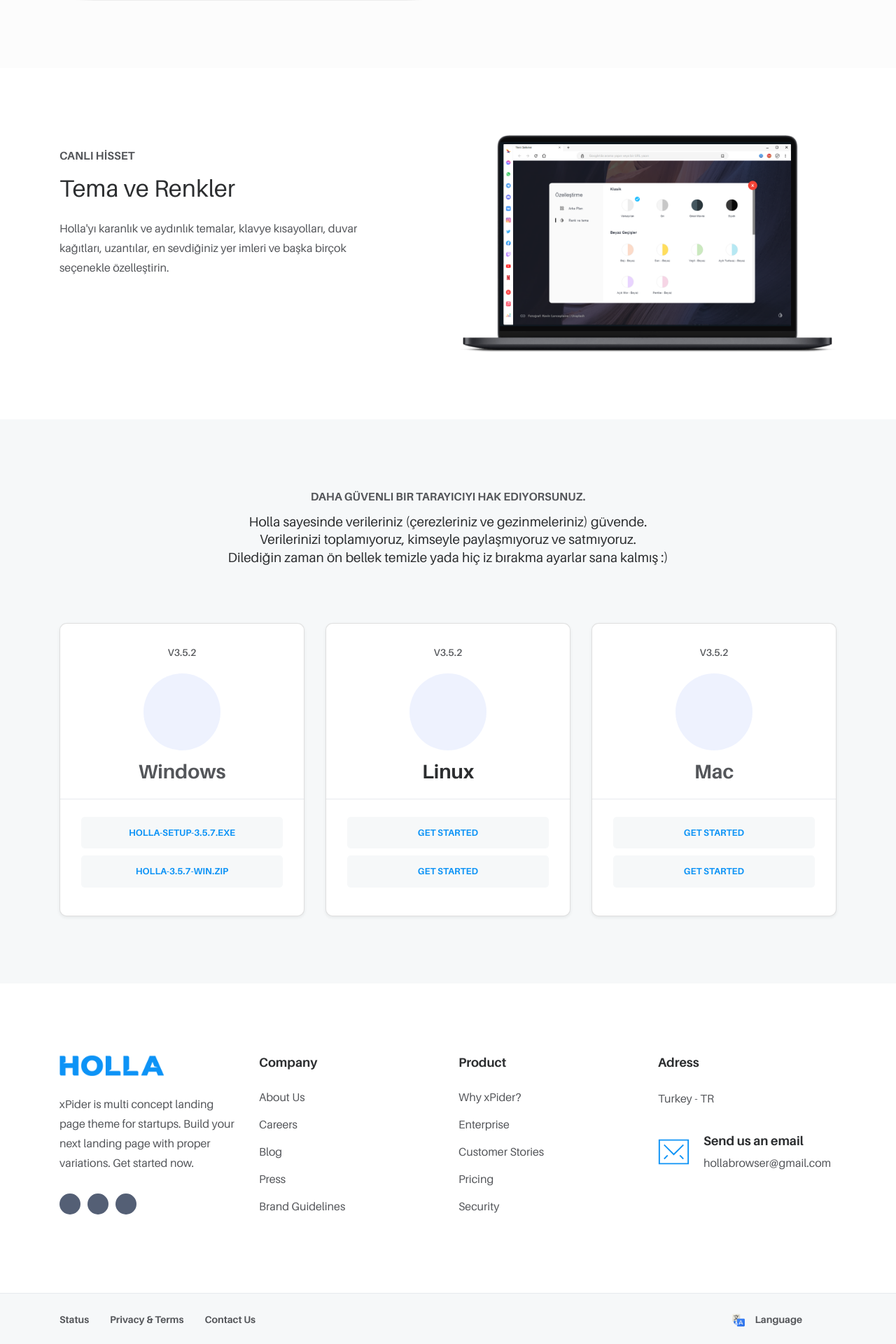
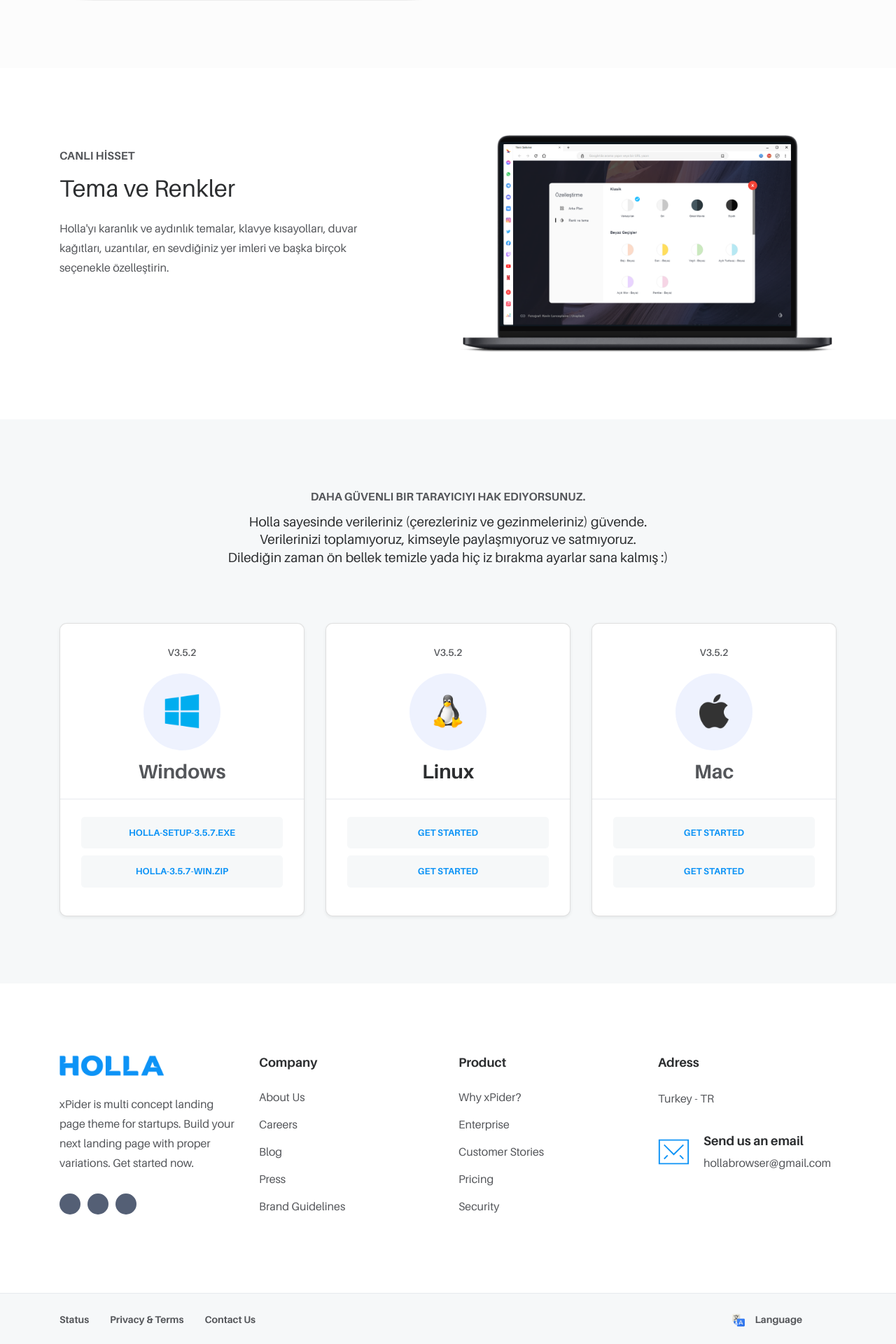
Before and after one commit to meforce/holla, a Jekyll site: the page built from docs/index.html, in a window 1280 px wide. Shown: the part 3323-5243 px from the top of the page at 70% size. Built offline with Jekyll 4.4.1, drawn with Linux system fonts in a browser that asks for light colours; some web fonts are replaced; Markdown is read by kramdown in place of the engine named in the settings.

Commit message:
Update features.html

```diff
--- a/docs/_includes/features.html
+++ b/docs/_includes/features.html
@@ -271,7 +271,7 @@
 <div class="header d-flex flex-column align-items-center pt-30 pb-20 border-bottom-light">
 <span class="font-size-14 text-uppercase font-w-600 mb-20">v3.5.2</span>
 <span class="icon-rounded icon-rounded--lg position-relative mb-10">
-<i class="icon icon-windows"></i>
+<img style="max-width: 50px;margin: 29px;" src="https://meforce.github.io/holla/img/windows.png" alt="">
 </span>
 <h2 class="h4-font color-light-secondary">Windows</h2>
 </div>
@@ -292,7 +292,7 @@
 <div class="header d-flex flex-column align-items-center pt-30 pb-20 border-bottom-light">
 <span class="font-size-14 text-uppercase font-w-600 mb-20">v3.5.2</span>
 <span class="icon-rounded icon-rounded--lg position-relative mb-10">
-<i class="icon icon-linux"></i>
+<img style="max-width: 50px;margin: 29px;" src="https://meforce.github.io/holla/img/linux.png" alt="">
 </span>
 <h2 class="card__value h4-font">Linux</h2>
 </div>
@@ -314,7 +314,7 @@
 <div class="header d-flex flex-column align-items-center pt-30 pb-20 border-bottom-light">
 <span class="font-size-14 text-uppercase font-w-600 mb-20">v3.5.2</span>
 <span class="icon-rounded icon-rounded--lg position-relative mb-10">
-<i class="icon icon-mac"></i>
+<img style="max-width: 50px;margin: 29px;" src="https://meforce.github.io/holla/img/mac.png" alt="">
 </span>
 <h2 class="card__value h4-font color-light-secondary">Mac</h2>
 
```
